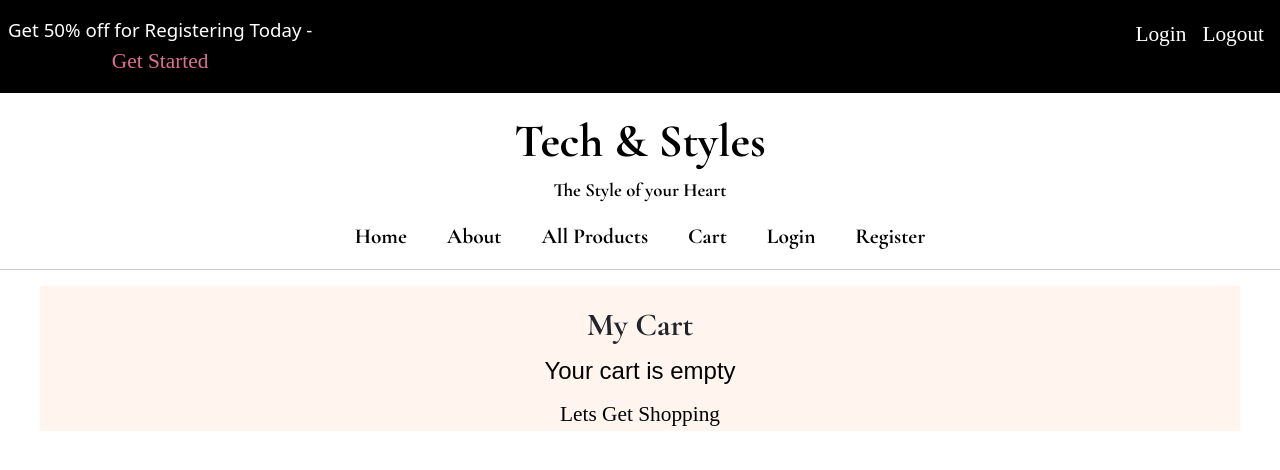
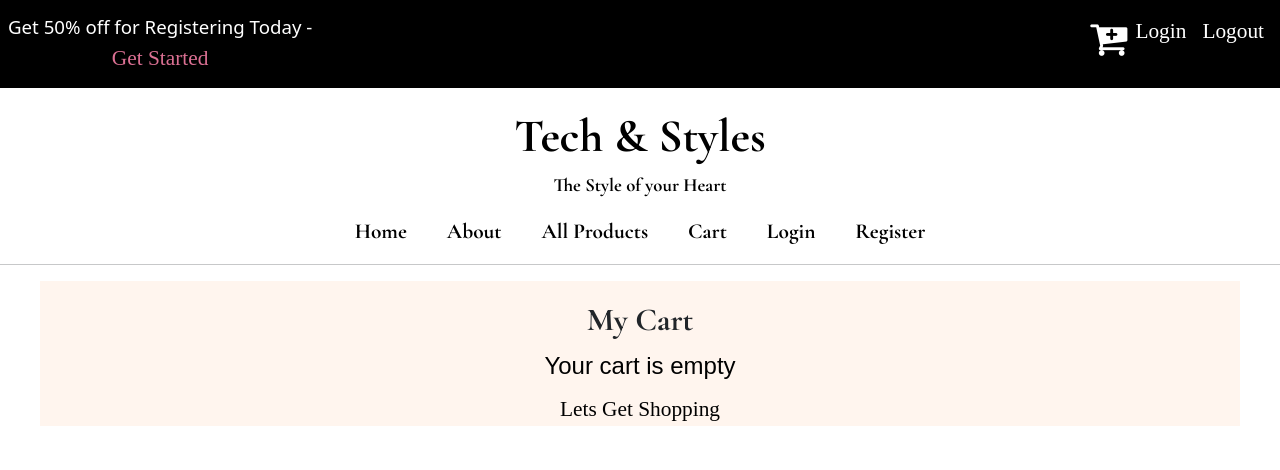
Before and after one commit to Capstone-ACC/My-Capstone, a React (Vite) app: page /cart in a window 1280 px wide. Shown: the top 470 px of the page. Built offline with nearby package versions, Linux system fonts and the light colour scheme.

Commit message:
update: cart icon styles

```diff
--- a/src/components/css/TopHeader-Started.css
+++ b/src/components/css/TopHeader-Started.css
@@ -24,8 +24,10 @@
 .cart-icon {
   margin-left: auto;
   position: relative;
-  margin-top: 5px;
-  font-size: 48px;
+  font-size: 40px;
+  margin-bottom: 10px;
+  color: white;
+  cursor: pointer;
 }
 
 .login {
```
